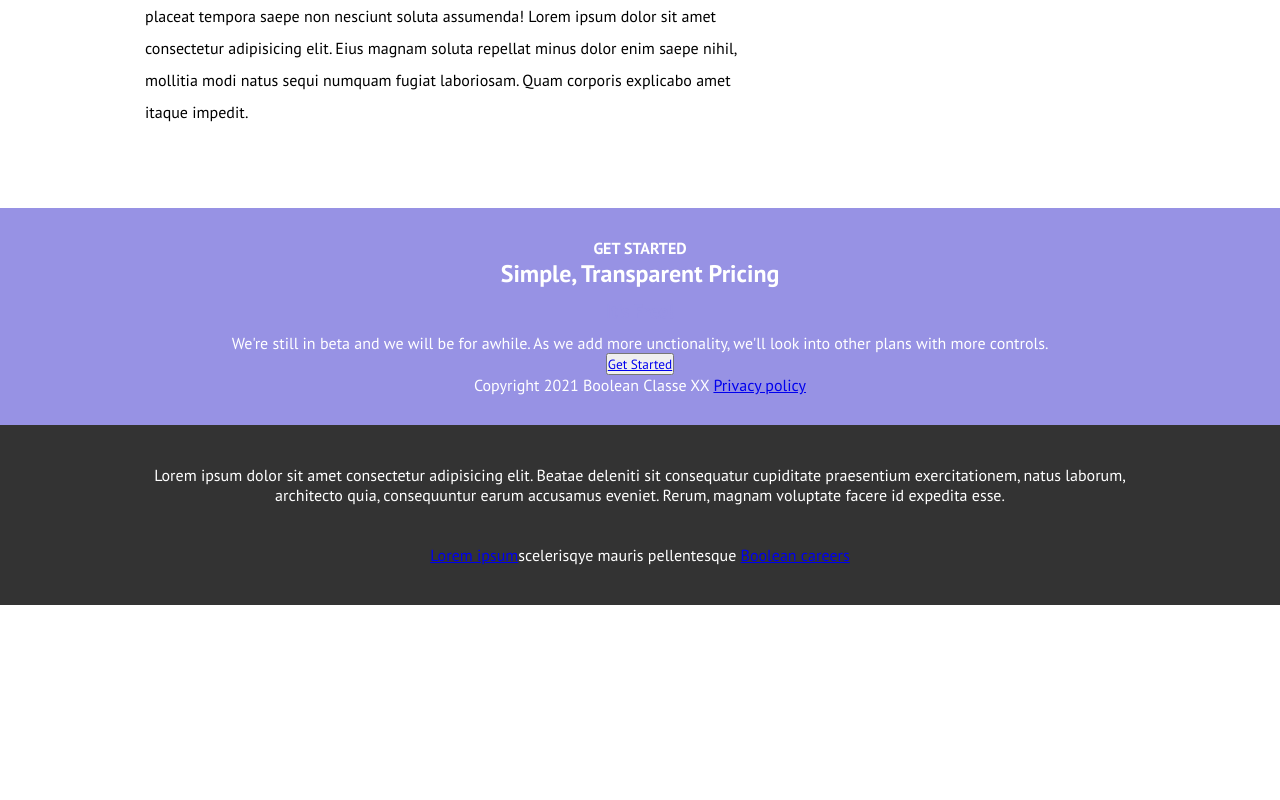
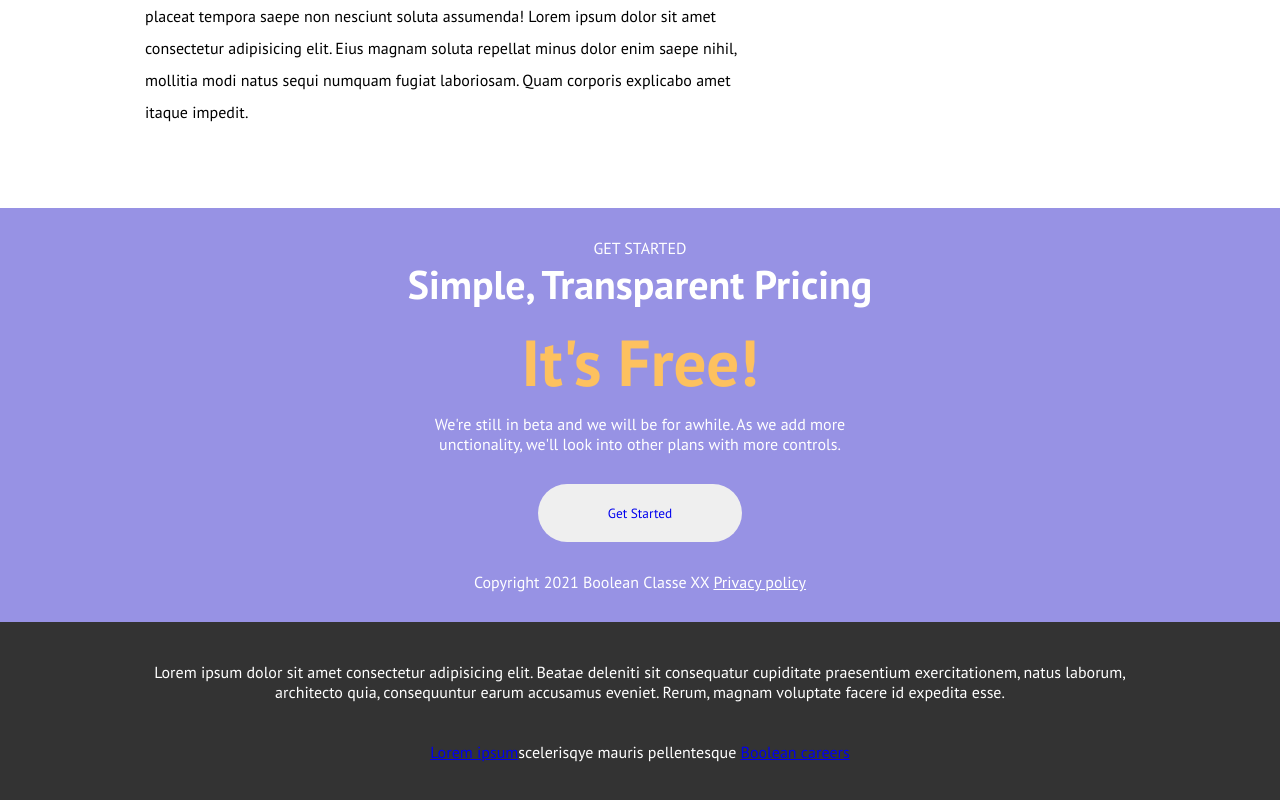
Before and after one commit to NicholasPeara92/htmlcss-responsive-layout, a plain HTML site: page index.html in a window 1280 px wide. Shown: the part 3897-4697 px from the top of the page. Before the commit the page ends 4502 px from the top, so only its background shows below. Drawn offline with Linux system fonts and the light colour scheme.

Commit message:
aggiunto stile pre-footer

```diff
--- a/css/pre-footer.css
+++ b/css/pre-footer.css
@@ -6,3 +6,42 @@
 .container-small{
     width: 100%;
 }
+
+.pre-footer h3{
+    color: #fdc15f;
+    font-size: 4.0625rem;
+}
+.pre-footer h2 {
+    font-size: 2.5rem;
+}
+.pre-footer h4 {
+    font-weight: lighter;
+}
+.pre-footer .btn {
+    color: var(--secondary-color);
+    padding: 1.25rem 4.375rem;
+    margin: 1.875rem 0;
+
+}
+.pre-footer .policy {
+    color: white;
+}
+.pre-footer .btn a {
+    text-decoration: none;
+}
+
+@media screen and (min-width: 768px) {
+    .pre-footer p {
+        margin-left: 9.375rem;
+        margin-right: 9.375rem;
+
+    }
+}
+
+@media screen and (min-width: 992px) {
+    .pre-footer p {
+        margin-left: 18.75rem;
+        margin-right: 18.75rem;
+
+    }
+}
--- a/index.html
+++ b/index.html
@@ -223,9 +223,9 @@
                 <h2>Simple, Transparent Pricing</h2>
                 <h3>It's Free!</h3>
                 <p>We're still in beta and we will be for awhile. As we add more unctionality, we'll look into other plans with more controls.</p>
-                <button><a href="#">Get Started</a></button>
+                <button class="btn"><a href="#">Get Started</a></button>
                 <div>
-                    <p>Copyright 2021 Boolean Classe XX <a href="#">Privacy policy</a></p>
+                    <p>Copyright 2021 Boolean Classe XX <a class="policy" href="#">Privacy policy</a></p>
                 </div>
             </div>
         </section>
```
